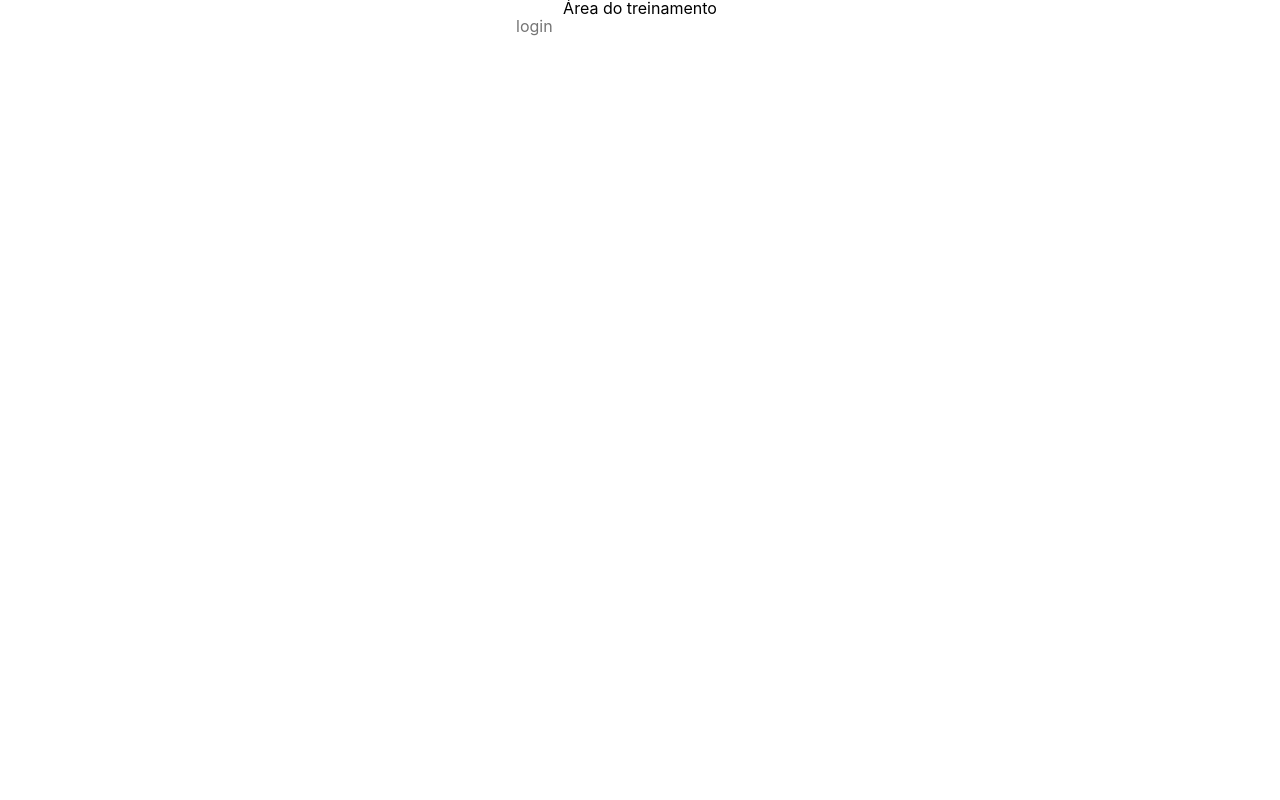
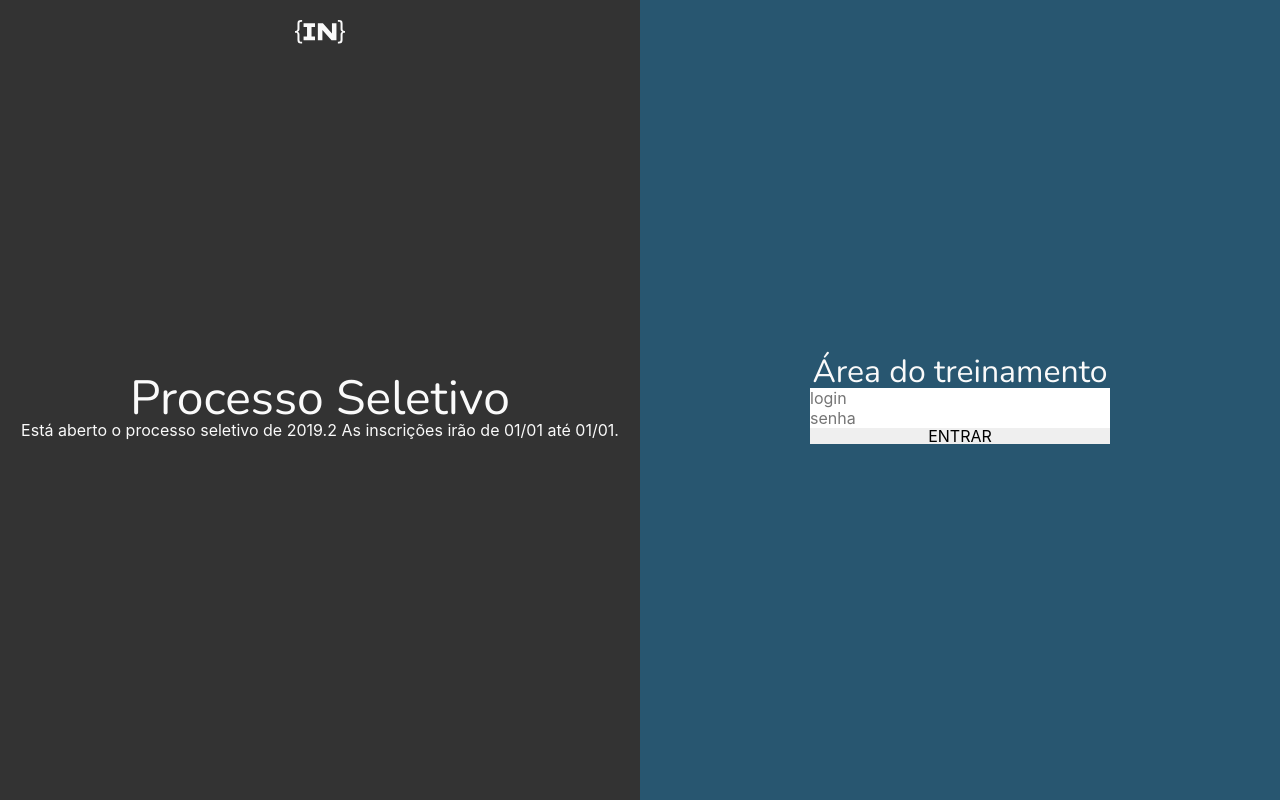
Before and after one commit to jmsgfhr/Front-Projeto-Final-PS-2019.2, a React (Create React App) app: page / in a window 1280 px wide. Built offline with nearby package versions, Linux system fonts and the light colour scheme.

Commit message:
Alteraçoes da tela de login
Adicionado os items basicos da tela de login

```diff
--- a/src/component/login/login.css
+++ b/src/component/login/login.css
@@ -0,0 +1,26 @@
+.login{
+    width: 100%;
+    height: 100vh;
+    display: flex;
+    flex-direction: row;
+}
+.loginContent{
+    width: 50%;
+    height: 100vh;
+    background-color: var(--primary-blue);
+    display: flex;
+    flex-direction: column;
+    justify-content: center;
+    align-items: center;
+}
+.formTitle{
+    font-family: var(--primary-font);
+    color: var(--font-color-white);
+    font-size: 2em;
+}
+.formLogin{
+    width: 300px;
+    display: flex;
+    flex-direction: column;
+    justify-content: space-around;
+}
--- a/src/component/login/login.js
+++ b/src/component/login/login.js
@@ -1,13 +1,17 @@
 import React from 'react';
 import './login.css'
+import PanelLeft from '../panelLeft/panelLeft';
 
 export default function Login(props) {
     return  (
         <section className='login'>
+            <PanelLeft></PanelLeft>
             <div className='loginContent'>
                 <h2 className='formTitle'>Área do treinamento</h2>
                 <form className='formLogin'>
                     <input className='loginName' placeholder='login'></input>
+                    <input className='loginPassword' placeholder='senha'></input>
+                    <button className='loginSubmit' >ENTRAR</button>
                 </form>
             </div>
         </section>
```
